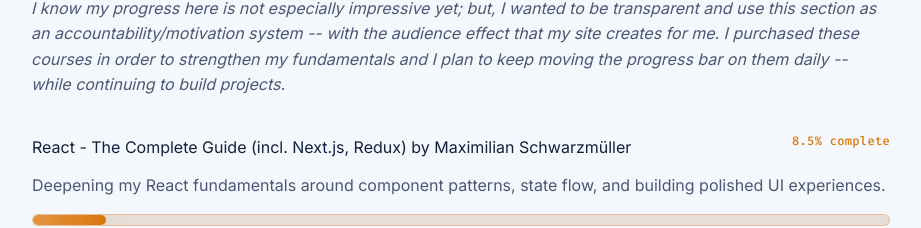
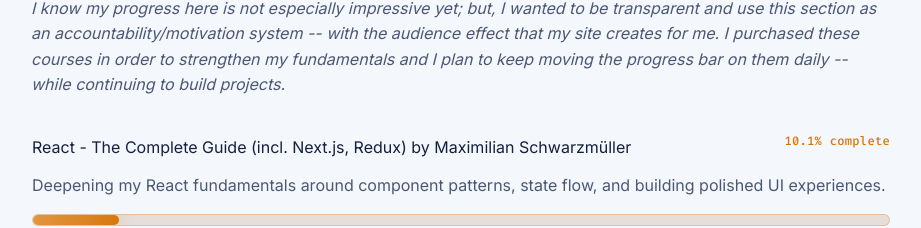
Before and after one commit to kurtluu/portfolio, a React (Vite) app in the folder react-ts-site/: page / in a window 1280 px wide. Shown: the part 2633-2861 px from the top of the page, without its empty margins (179-1100 px from the left). Built offline with nearby package versions, Linux system fonts and the light colour scheme.

Commit message:
Update React course progress

```diff
--- a/react-ts-site/src/App.tsx
+++ b/react-ts-site/src/App.tsx
@@ -124,8 +124,8 @@ const projects: Project[] = [
 const courses: Course[] = [
   {
     title: "React - The Complete Guide (incl. Next.js, Redux) by Maximilian Schwarzmüller",
-    progress: 8.5,
-    status: "8.5% complete",
+    progress: 10.1,
+    status: "10.1% complete",
     description: "Deepening my React fundamentals around component patterns, state flow, and building polished UI experiences.",
     tags: ["React", "Next.js", "Redux"],
   },
```
